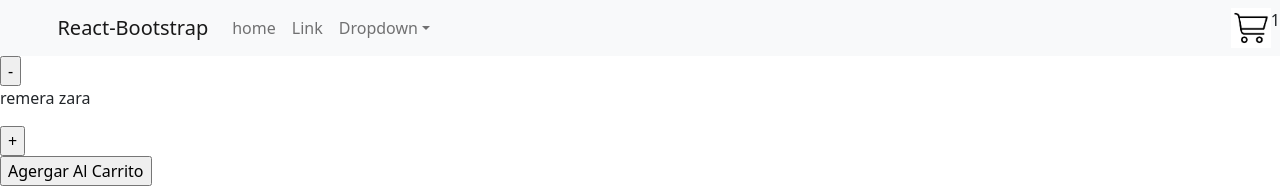
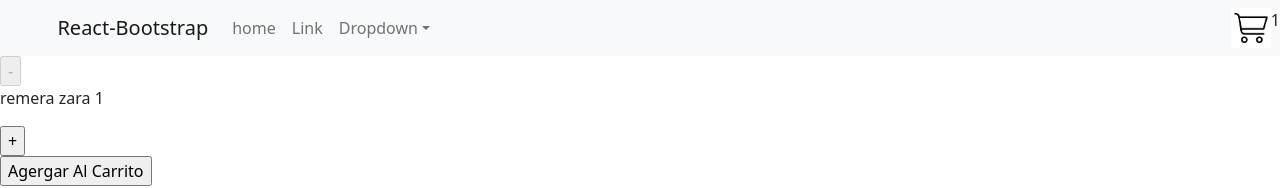
Before and after one commit to rafamelloni/desafio-1-, a React (Create React App) app: page / in a window 1280 px wide. Shown: the top 188 px of the page. Built offline with nearby package versions, Linux system fonts and the light colour scheme.

Commit message:
entrega 4

```diff
--- a/src/App.js
+++ b/src/App.js
@@ -8,7 +8,7 @@ function App() {
   return (
     <div className="miApp">
     <Header/>
-    <ItemCount/>
+    < ItemCount initial={1} stock={5} />
     </div>
 
   );
```
